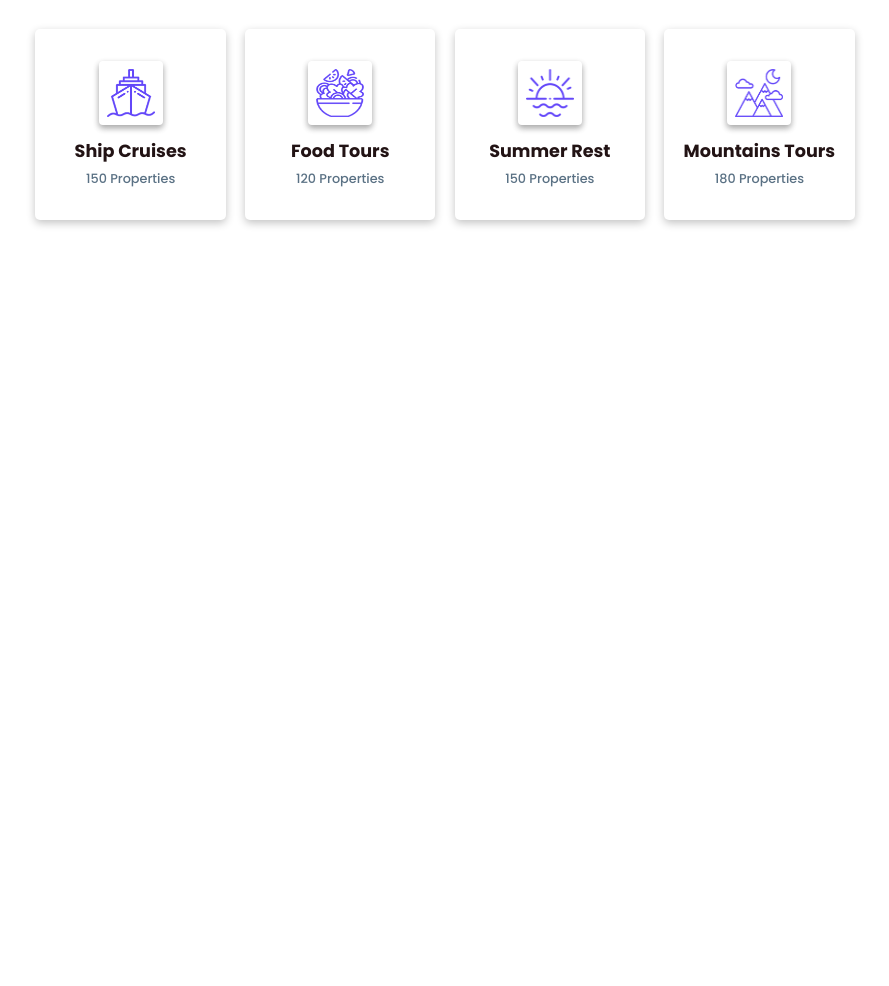
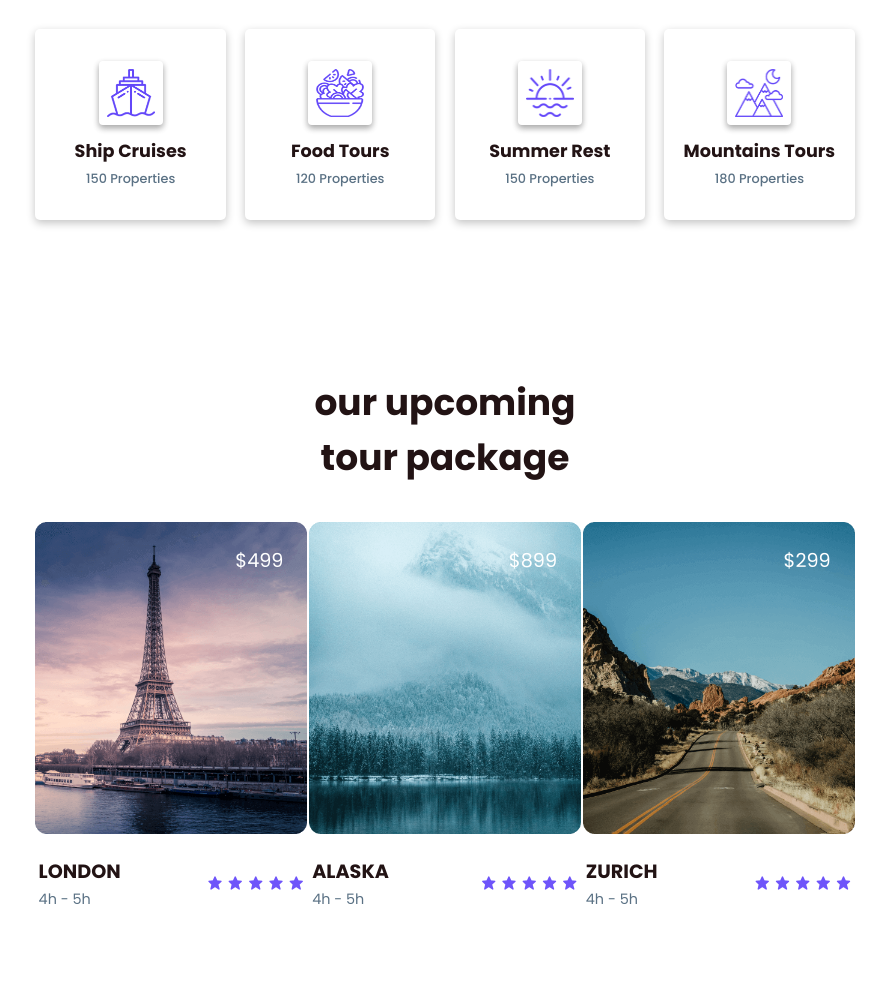
Before and after one commit to Hooseinsalari/Recreational-tourism, a plain HTML site: page index.html in a window 1280 px wide. Shown: the part 1025-2011 px from the top of the page, without its empty margins (195-1084 px from the left). Before the commit the page ends 1325 px from the top, so only its background shows below. Drawn offline with nearby package versions, Linux system fonts and the light colour scheme.

Commit message:
create package section

```diff
--- a/css/style.css
+++ b/css/style.css
@@ -212,4 +212,64 @@ img {
     color: var(--second-color);
 }
 
+/* ==== package ==== */
+.package {
+    padding: 75px 18%;
+}
+
+.package__title {
+    text-align: center;
+    margin-bottom: 2.3rem;
+    font-size: 1.5rem;
+}
+
+.package__list {
+    display: flex;
+    align-items: center;
+    justify-content: space-between;
+}
+
+.package__item {
+    width: 17rem;
+    cursor: pointer;
+}
+
+.package__image{
+    position: relative;
+    transition: 0.5s;
+    overflow: hidden;
+}
+
+.package__image:hover{
+    transform: scale(1.05);
+}
+
+.package__image span {
+    position: absolute;
+    top: 1.5rem;
+    right: 1.5rem;
+    font-size: 1.2rem;
+    color: var(--bg-color);
+}
+
+.package__text {
+    display: flex;
+    align-items: center;
+    justify-content: space-between;
+    padding: 1rem 0.2rem 0;
+}
+
+.package__desc h3 {
+    font-size: 1.2rem;
+}
+
+.package__desc span {
+    color: var(--second-color);
+    font-size: 0.9rem;
+}
+
+.package__rate {
+    color: #6e54fa;
+}
+
 /* ==== media queries ==== */
--- a/index.html
+++ b/index.html
@@ -97,6 +97,78 @@
         </div>
     </section>
 
+    <!-- package -->
+    <section class="package" id="package">
+        <div class="package__title">
+            <h2>our upcoming<br />tour package</h2>
+        </div>
+
+        <div class="package__list">
+            <div class="package__item">
+                <div class="package__image">
+                    <img src="./image/img1.png" alt="paris">
+                    <span>$499</span>
+                </div>
+
+                <div class="package__text">
+                    <div class="package__desc">
+                        <h3>LONDON</h3>
+                        <span>4h - 5h</span>
+                    </div>
+                    <div class="package__rate">
+                        <i class='bx bxs-star'></i>
+                        <i class='bx bxs-star'></i>
+                        <i class='bx bxs-star'></i>
+                        <i class='bx bxs-star'></i>
+                        <i class='bx bxs-star'></i>
+                    </div>
+                </div>
+            </div>
+
+            <div class="package__item">
+                <div class="package__image">
+                    <img src="./image/img2.png" alt="alaska">
+                    <span>$899</span>
+                </div>
+
+                <div class="package__text">
+                    <div class="package__desc">
+                        <h3>ALASKA</h3>
+                        <span>4h - 5h</span>
+                    </div>
+                    <div class="package__rate">
+                        <i class='bx bxs-star'></i>
+                        <i class='bx bxs-star'></i>
+                        <i class='bx bxs-star'></i>
+                        <i class='bx bxs-star'></i>
+                        <i class='bx bxs-star'></i>
+                    </div>
+                </div>
+            </div>
+
+            <div class="package__item">
+                <div class="package__image">
+                    <img src="./image/img3.png" alt="zurich">
+                    <span>$299</span>
+                </div>
+
+                <div class="package__text">
+                    <div class="package__desc">
+                        <h3>ZURICH</h3>
+                        <span>4h - 5h</span>
+                    </div>
+                    <div class="package__rate">
+                        <i class='bx bxs-star'></i>
+                        <i class='bx bxs-star'></i>
+                        <i class='bx bxs-star'></i>
+                        <i class='bx bxs-star'></i>
+                        <i class='bx bxs-star'></i>
+                    </div>
+                </div>
+            </div>
+        </div>
+    </section>
+
     <!-- script -->
     <script src="./js/main.js"></script>
 </body>
```
